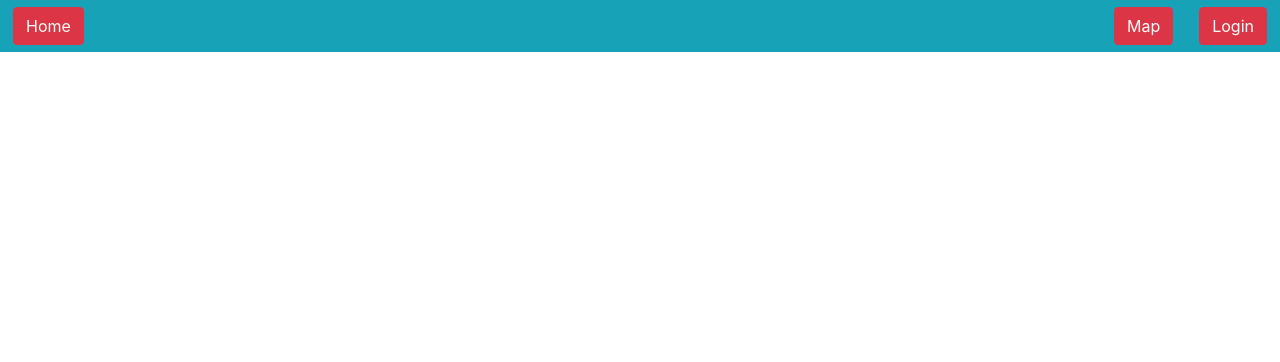
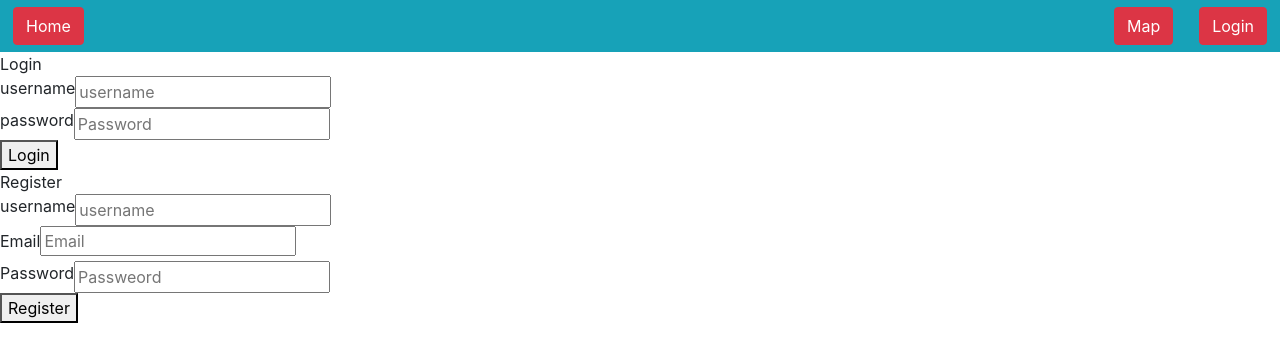
Before and after one commit to yidahc/new_inkPlace, a React app: page /login in a window 1280 px wide. Shown: the top 362 px of the page. Built offline with nearby package versions, Linux system fonts and the light colour scheme; the HTML template or start-up script is replaced by a standard one; what google-maps-react would draw is missing.

Commit message:
login change to route and register form

```diff
--- a/client/src/App.jsx
+++ b/client/src/App.jsx
@@ -10,14 +10,12 @@
 import Navigation from './Components/Navigation.jsx'
 import axios from 'axios';
 import MapContainer from './Components/MapContainer.jsx'
+import Login from './Components/Login.jsx'
+
 
 class App extends Component {
   constructor(props) {
     super(props);
-    this.state = {
-      isLoginOpen: true,
-      isRegisterOpen: false
-    };
   }
 
   render() {
@@ -32,7 +30,7 @@
             <Switch>
               <Route exact path="/" component={Home}/>
               <Route path="/map" component={MapContainer }></Route>
-              <Route path="/login" ></Route>
+              <Route path="/login"  component={Login} ></Route>
             </Switch>
         </div>
 
--- a/client/src/Components/Home.jsx
+++ b/client/src/Components/Home.jsx
@@ -1,7 +1,6 @@
 import React from 'react';
 import ReactDom from 'react-dom';
-import LoginBox from './LoginBox.jsx';
-import Register from './Register.jsx';
+
 import Example from './Carousel.jsx';
 
 class Home extends React.Component {
@@ -18,17 +17,8 @@
     }
     render(){
         return (
-          <div className="root-container">
-          <div className="box-controller">
-          <div className="controller">
-            <LoginBox/>
-          </div>
-          <div className="controller">
-            <Register />
-          </div>
-          </div>
-          <div className="box-container">
-          </div>
+
+          <div>
           <Example />
           </div>
         )}
--- /dev/null
+++ b/client/src/Components/Login.jsx
@@ -0,0 +1,30 @@
+import React from 'react'
+import ReactDom from 'react-dom'
+import LoginBox from './LoginBox'
+import RegisterBox from './RegisterBox'
+
+class Login extends React.Component {
+  constructor(props) {
+    super(props);
+    this.state = {
+      isLoginOpen: true,
+      isRegisterOpen: true
+    };
+  }
+
+  render() {
+
+    return (
+      <div>
+      <div className="root-container">
+        {this.state.isLoginOpen && <LoginBox/>}
+        </div>
+        <div>
+        {this.state.isRegisterOpen && <RegisterBox/>}
+        </div>
+        </div>
+    );
+  }
+}
+
+export default Login;
--- a/client/src/Components/LoginBox.jsx
+++ b/client/src/Components/LoginBox.jsx
@@ -1,6 +1,6 @@
 import React, {Component} from 'react';
 
-export default class LoginBox extends React.Component {
+ class LoginBox extends React.Component {
     constructor(props) {
       super(props);
       this.state = {
@@ -9,7 +9,7 @@
       this.submitLogin =this.submitLogin.bind(this);
     }
 
-    submitLogin() {
+    submitLogin(e) {
 
     }
 
@@ -22,17 +22,27 @@
         <div className="box">
         <div className="input-group">
         <label htmlFor="userName"> username</label>
-        <input type="text" name="username" className="login-input" placeholder="username"/>
+        <input type="text"
+        name="username"
+        className="login-input"
+         placeholder="username"/>
         </div>
 
         <div className="input-group">
         <label htmlFor="password">password</label>
-        <input type="text" name="password" className="login-input" placeholder="password"/>
+        <input
+        type="text"
+        name="password"
+        className="login-input"
+        placeholder="Password"/>
         </div>
-        <button type="button" className="login-btn" onClick={this.submitLogin}>Login</button>
+        <button type="button"
+        className="login-btn"
+        onClick={this.submitLogin.bind(this)}>Login</button>
         </div>
 
         </div>
       )
     }
   }
+  export default LoginBox;
--- a/client/src/Components/Register.jsx
+++ /dev/null
@@ -1,35 +0,0 @@
-import React, {Component} from 'react';
-
-export default class Register extends  React.Component {
-    constructor(props) {
-      super(props);
-      this.state = {};
-    }
-
-    submitRegister(e) {
-
-    }
-
-    render() {
-      return(
-        <div className="inner-container">
-        <div className="header">
-        Register
-        </div>
-        <div className="box">
-        <div className="input-group">
-        <label htmlFor="userName">username</label>
-        <input type="text" name="username" placeholder="username"/>
-        </div>
-
-        <div className="input-group">
-        <label htmlFor="password"> password</label>
-        <input type="text" name="password" placeholder="passweord"/>
-        </div>
-        <button type="button" className="login-btn" onClick={this.submitRegister.bind(this)}>Register</button>
-        </div>
-
-        </div>
-      )
-    }
-  }
--- /dev/null
+++ b/client/src/Components/RegisterBox.jsx
@@ -0,0 +1,55 @@
+import React, {Component} from 'react';
+
+class RegisterBox extends  React.Component {
+    constructor(props) {
+      super(props);
+      this.state = {};
+    }
+
+    submitRegister(e) {
+
+    }
+
+    render() {
+      return(
+        <div className="inner-container">
+        <div className="header">
+        Register
+        </div>
+        <div className="box">
+        <div className="input-group">
+        <label htmlFor="userName">username</label>
+
+        <input
+        type="text"
+        name="username"
+        className="login-input"
+        placeholder="username"/>
+        </div>
+
+        <div className="input-grouṕ">
+        <label htmlFor="email">Email</label>
+        <input type="text" name="email"
+        className="login-input" placeholder="Email" />
+        </div>
+
+        <div className="input-group">
+        <label htmlFor="password">Password</label>
+        <input
+        type="Password"
+        name="Password"
+        className="login-i9nput"
+        placeholder="Passweord"/>
+        </div>
+        <button
+        type="button"
+        className="login-btn"
+        onClick={this.submitRegister.bind(this)}>Register</button>
+        </div>
+
+        </div>
+      )
+    }
+  }
+
+  export default RegisterBox;
--- /dev/null
+++ b/client/src/Components/login.scss
@@ -0,0 +1,181 @@
+html,
+body,
+#root {
+    width: 100%;
+    height: 100%;
+    box-sizing: border-box;
+}
+
+$blue_theme: #70a1ff;
+//Root Container
+.root-container {
+    width: 100%;
+    height: 100%;
+    display: flex;
+    justify-content: center;
+    align-items: center;
+    flex-direction: column;
+}
+
+.box-controller {
+    visibility: visible;
+    display: -webkit-box;
+    display: -ms-flexbox;
+    display: flex;
+    max-width: 24em;
+    min-width: 21em;
+    height: 35px;
+    -webkit-box-shadow: 0px 0px 20px 0px rgba(15, 15, 15, 0.2);
+    box-shadow: 0px 0px 20px 0px rgba(15, 15, 15, 0.2);
+    margin-bottom: 30px;
+    align-items: center;
+    transition: visibility 0.5s ease-out;
+}
+
+.controller {
+    flex: 1;
+    text-align: center;
+    height: 100%;
+    line-height: 2;
+    cursor: pointer;
+}
+
+//Currently Selected Controller
+.selected-controller {
+    transition: border 0.5s ease-out;
+    border-bottom: 2px solid $blue_theme;
+}
+
+.box-container {
+    display: flex;
+    flex-direction: column;
+    max-width: 24em;
+    min-width: 21em;
+    box-shadow: 0px 0px 20px 0px rgba(15, 15, 15, 0.2);
+    border-radius: 6px;
+    padding: 24px;
+}
+
+.inner-container {
+    transition: visibility 0.2s ease-out;
+}
+
+.inner-container.show {
+    visibility: visible;
+}
+
+//Header
+.header {
+    text-align: center;
+    padding: 5px;
+    margin-bottom: 17px;
+    /* margin-left: 35px; */
+    /* margin-right: 35px; */
+    font-family: Ozxgen, sans-serif;
+    font-size: 22px;
+    border-bottom: 2px solid $blue_theme;
+}
+
+.box {
+    display: flex;
+    flex-direction: column;
+    justify-content: center;
+}
+
+.input-group {
+    display: flex;
+    flex-direction: column;
+    margin-top: 5px;
+    margin-bottom: 5px;
+}
+
+//Label
+.login-label {
+    font-family: Oxygen, sans-serif;
+    font-size: 20px;
+    font-weight: 600;
+    padding-left: 5px;
+}
+
+//Input
+.login-input {
+    height: 2.1em;
+    border-radius: 3px;
+    border: 1px solid $blue_theme;
+    transition: border 0.4s ease-out;
+    padding: 13px;
+    font-family: Oxygen, sans-serif;
+    font-size: 19px;
+    color: #3e3e42;
+    background: rgba(15, 15, 15, 0.01);
+}
+
+.login-input:hover {
+    border: 2px solid $blue_theme;
+}
+
+.login-input:focus {
+    border: 2px solid #6565e7;
+    box-shadow: 0px 0px 20px rgba(15, 15, 15, 0.2);
+}
+
+//Input Placeholder
+.login-input::placeholder {
+    font-family: Oxygen, sans-serif;
+    font-size: 16px; //color: rgba(46, 213, 116, 0.839);
+    color: rgba(15, 15, 15, 0.4);
+}
+
+.login-btn {
+    padding: 2px 30px;
+    /* background-color: #417cef; */
+    border: 0;
+    font-size: 18px;
+    border-radius: 3px;
+    font-family: Oxygen, sans-serif;
+    background-color: rgba(15, 15, 15, 0.03);
+    margin-top: 20px;
+    border: 2px solid #417cef;
+    transition: background-color 0.3s ease-out;
+    cursor: pointer;
+}
+
+.login-btn:hover,
+.login-btn:focus {
+    background-color: #417cef;
+    color: white;
+}
+
+.danger-error {
+    color: #e74c3c;
+    font-size: 16px;
+}
+
+//Password
+.password-state {
+    display: flex;
+    flex-direction: row;
+    margin-top: 20px;
+}
+
+.pwd {
+    height: 6px;
+    flex: 1;
+    visibility: hidden;
+}
+
+.pwd-weak {
+    background-color: #e74c3c;
+}
+
+.pwd-medium {
+    background-color: #3498db;
+}
+
+.pwd-strong {
+    background-color: #2ecc71;
+}
+
+.show {
+    visibility: visible;
+}
```
Also changed, not shown: client/src/Components/LoginBox.js (deleted, +0 -36 lines), client/src/Components/Register.js (deleted, +0 -35 lines).
